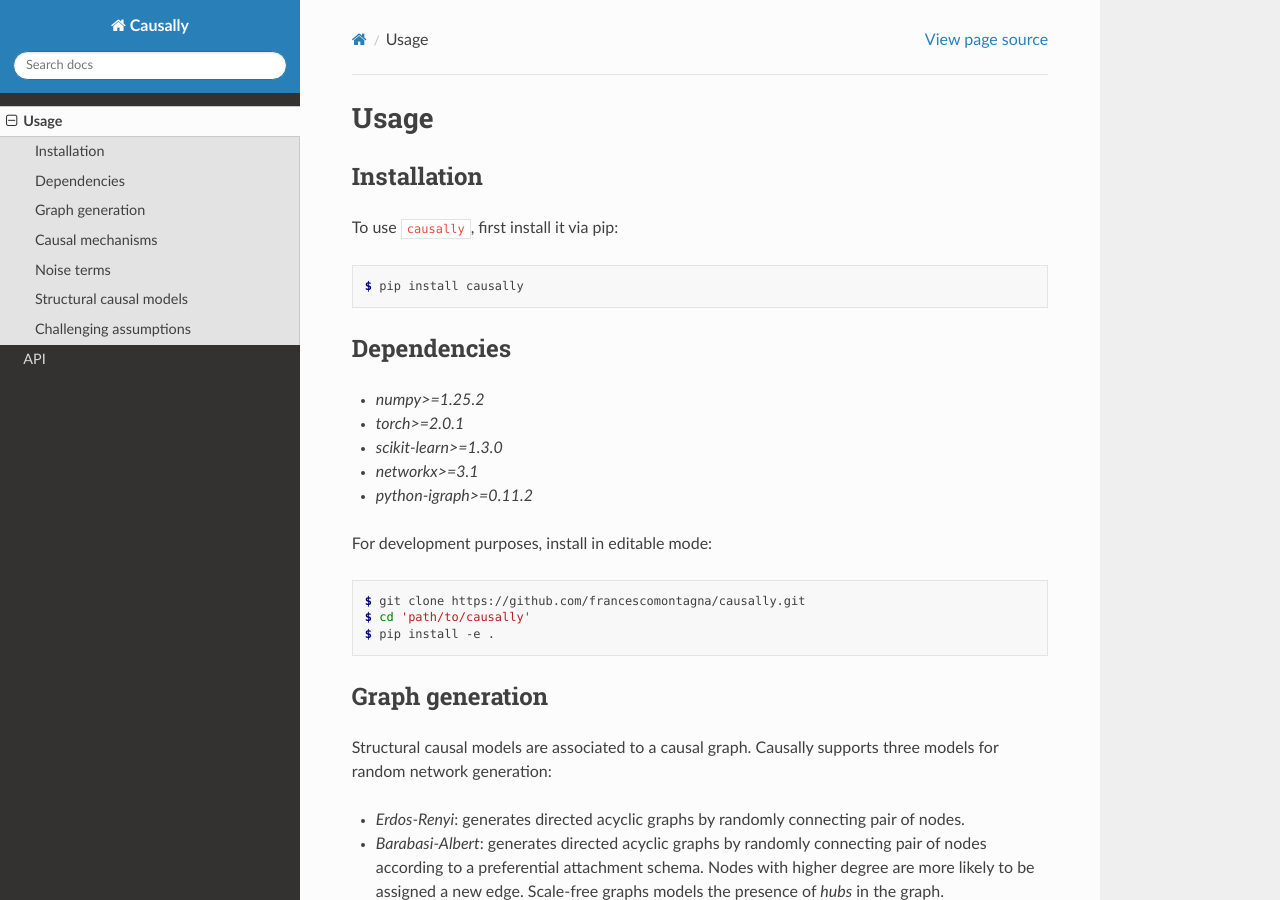
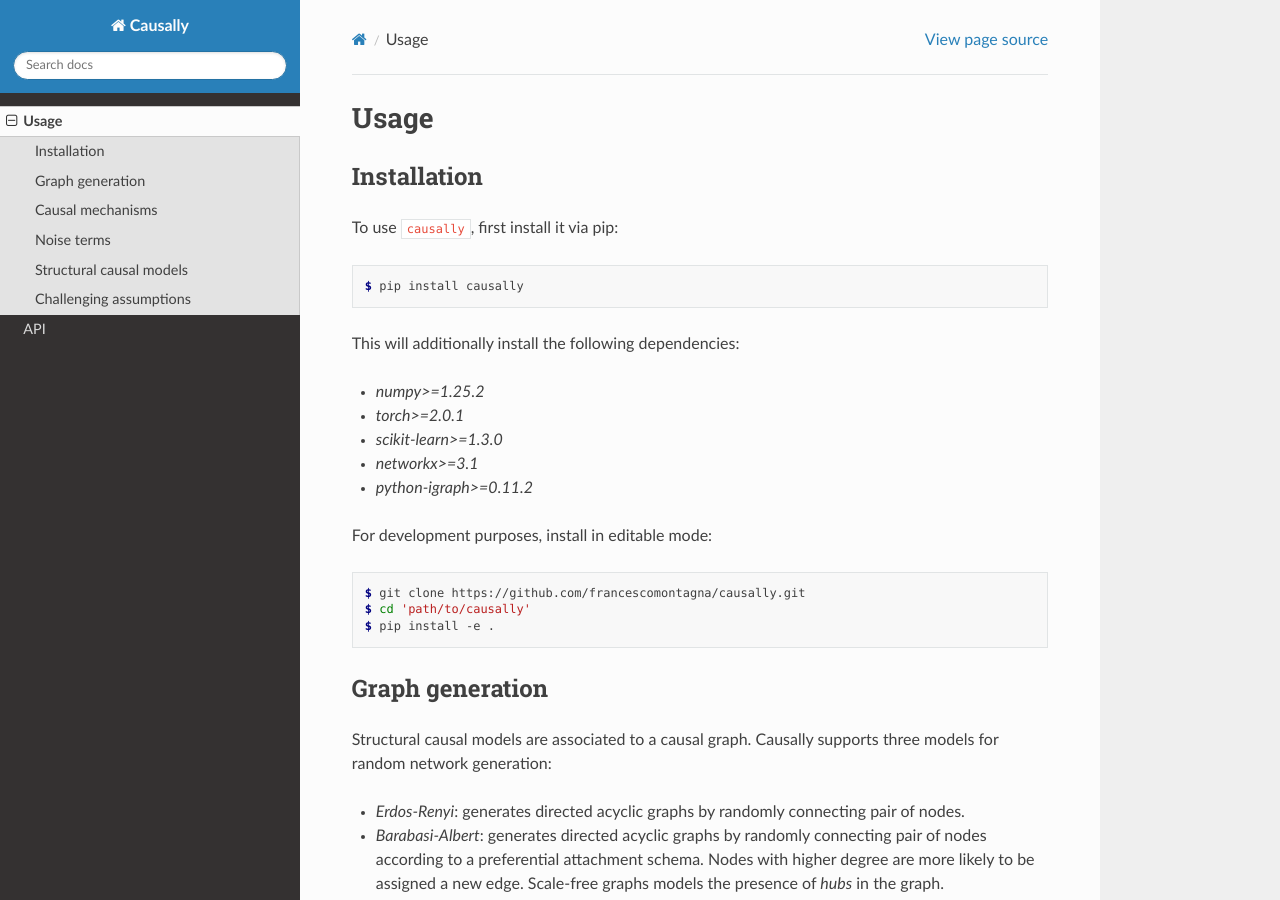
Before and after one commit to francescomontagna/causally, a Sphinx documentation site: the page built from docs/source/usage.rst, in a window 1280 px wide and 900 px high. Built offline with Sphinx 7.4.7 and the Read the Docs theme 3.1.0, drawn with Linux system fonts in a browser that asks for light colours.

Commit message:
Fix dependencies description in usage.rst

```diff
--- a/docs/source/usage.rst
+++ b/docs/source/usage.rst
@@ -13,8 +13,7 @@ To use ``causally``, first install it via pip:
 
    $ pip install causally
 
-Dependencies
-------------
+This will additionally install the following dependencies:
 
 * `numpy>=1.25.2`
 * `torch>=2.0.1`
```
